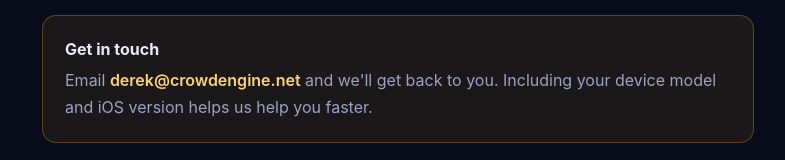
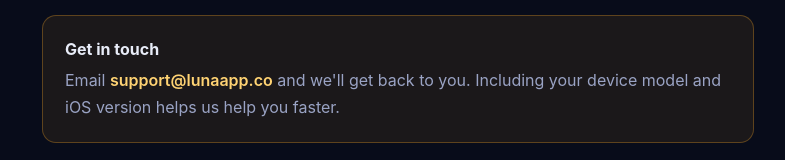
Before and after one commit to derekce/lune_website, a plain HTML site: page support.html in a window 1280 px wide. Shown: the part 221-381 px from the top of the page, without its empty margins (242-1027 px from the left). Drawn offline with Linux system fonts and the light colour scheme.

Commit message:
Update support email address in support.html

```diff
--- a/support.html
+++ b/support.html
@@ -52,7 +52,7 @@
 
   <div class="contact">
     <p style="margin:0 0 4px"><strong>Get in touch</strong></p>
-    <p style="margin:0; color:var(--muted)">Email <a href="mailto:derek@crowdengine.net">derek@crowdengine.net</a>
+    <p style="margin:0; color:var(--muted)">Email <a href="mailto:support@lunaapp.co">support@lunaapp.co</a>
     and we'll get back to you. Including your device model and iOS version helps us help you faster.</p>
   </div>
 
```
